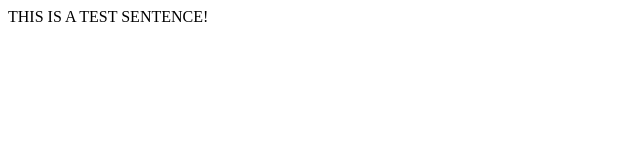
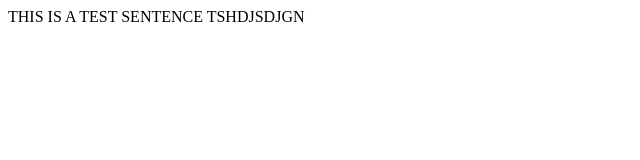
Before and after one commit to YahyeTest/Test1, a plain HTML site: page git_tst/index.html in a window 1280 px wide. Shown: the whole page, without its empty margins (0-640 px from the left). Drawn offline with Linux system fonts and the light colour scheme.

Commit message:
changed index.html

```diff
--- a/git_tst/index.html
+++ b/git_tst/index.html
@@ -4,6 +4,6 @@
 	</head>
 
 	<body>
-		<p>THIS IS A TEST SENTENCE!</p>
+		<p>THIS IS A TEST SENTENCE TSHDJSDJGN</p>
 	</body>
 </html>
```
